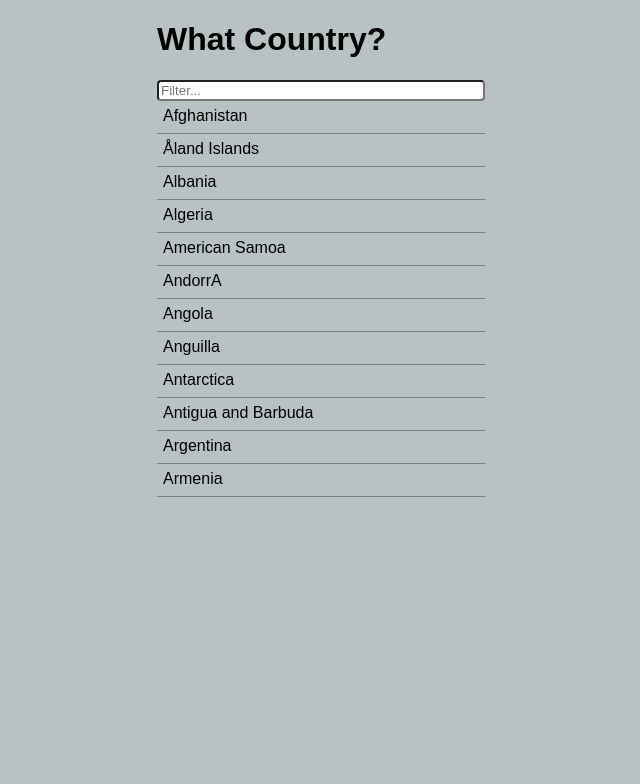
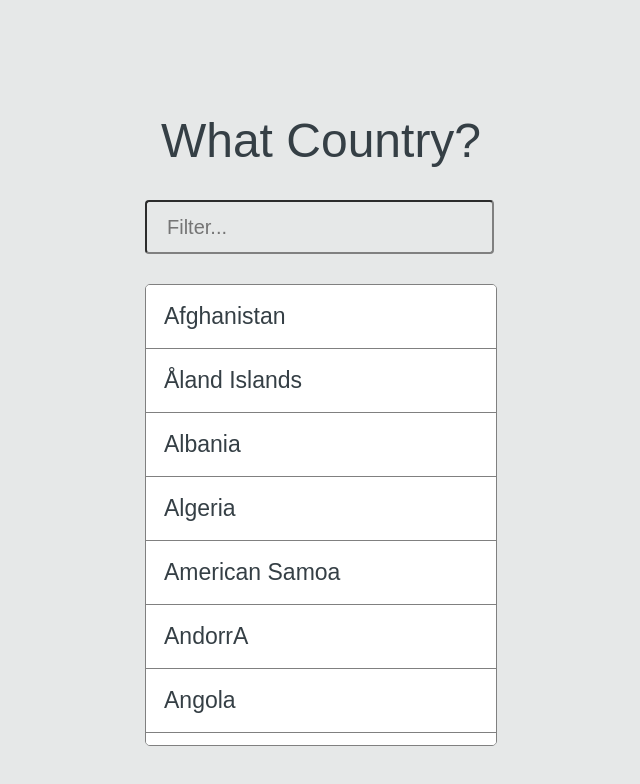
Before and after one commit to kalipsobznuni/react-search-101, a React (Create React App) app: page / in a window 1280 px wide. Shown: the top 784 px of the page, without its empty margins (319-959 px from the left). Built offline with nearby package versions, Linux system fonts and the light colour scheme.

Commit message:
complete style according to the provided mockup

```diff
--- a/src/index.css
+++ b/src/index.css
@@ -3,10 +3,20 @@ body {
   justify-content: center;
   align-items: center;
   align-self: center;
-  background-color: #b8c2c3;
+  background-color: #e6e8e8;
   margin: 0;
   padding: 0;
   font-family: sans-serif;
+}
+.filtered {
+  padding-top: 23%;
+}
+
+h1{
+  color: #353f45;
+  text-align: center;
+  font-size: 48px;
+  font-weight: 100;
 }
 
 .search{
@@ -14,20 +24,31 @@ body {
 }
 
 input{
+height: 40px;
+padding: 5px;
 width: 320px;
+padding-left: 20px;
+border-color: grey;
 border-radius: 4px;
+font-size: 20px;
+background-color: #e6e8e8;
 
 }
 
 .list{
-  width: 328px;
-  height:400px;
+  width: 350px;
+  height:460px;
   overflow-y: auto;
+  border: 1px solid grey;
+  border-radius: 5px;
+  margin-top: 30px;
+  background-color: white;
+  color: #353f45;
 }
 
 .erkir{
-  height: 20px;
-  padding: 6px;
-  font-size: 16px;
+
+  padding: 18px;
+  font-size: 23px;
   border-bottom: 1px solid grey;
 }
```
